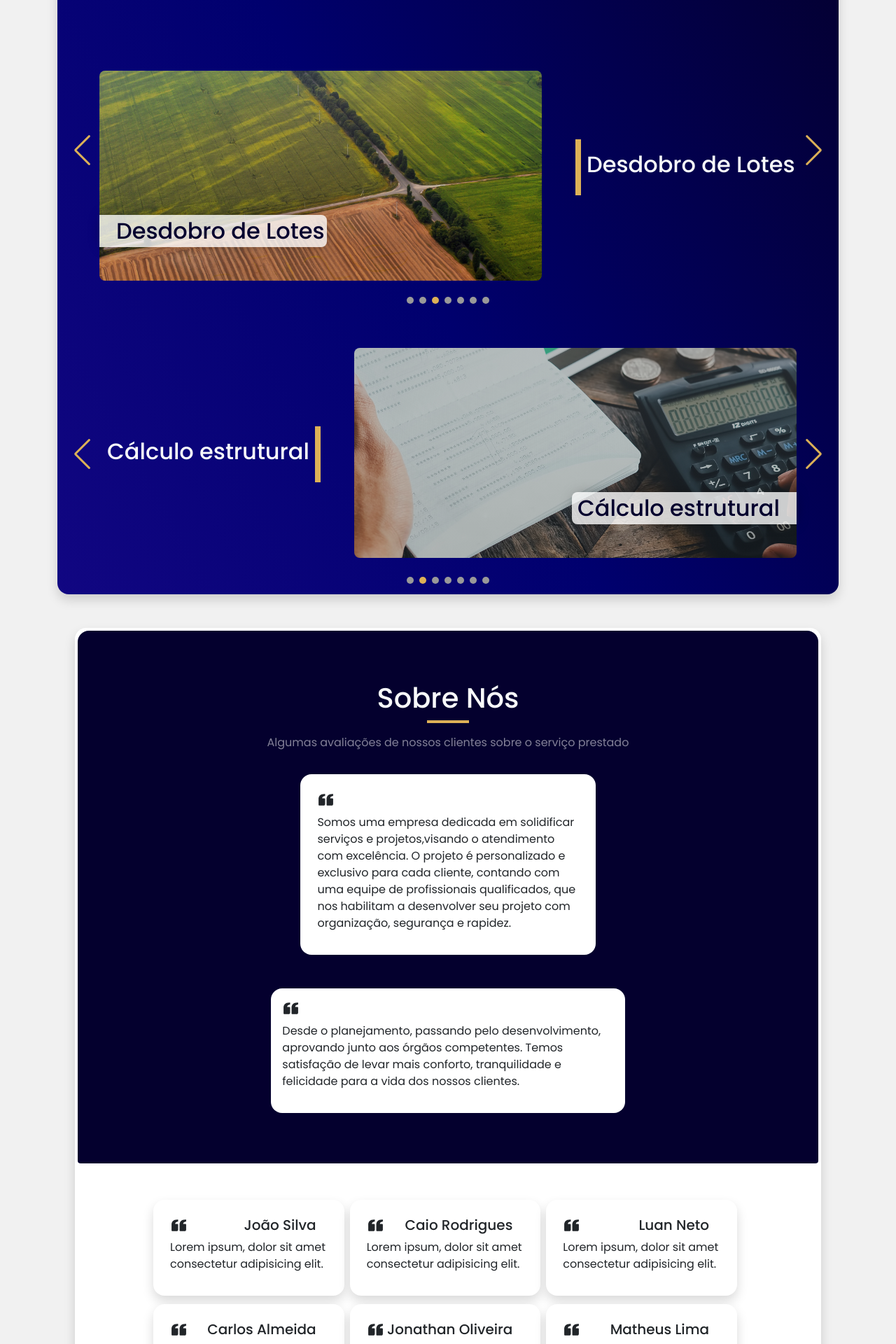
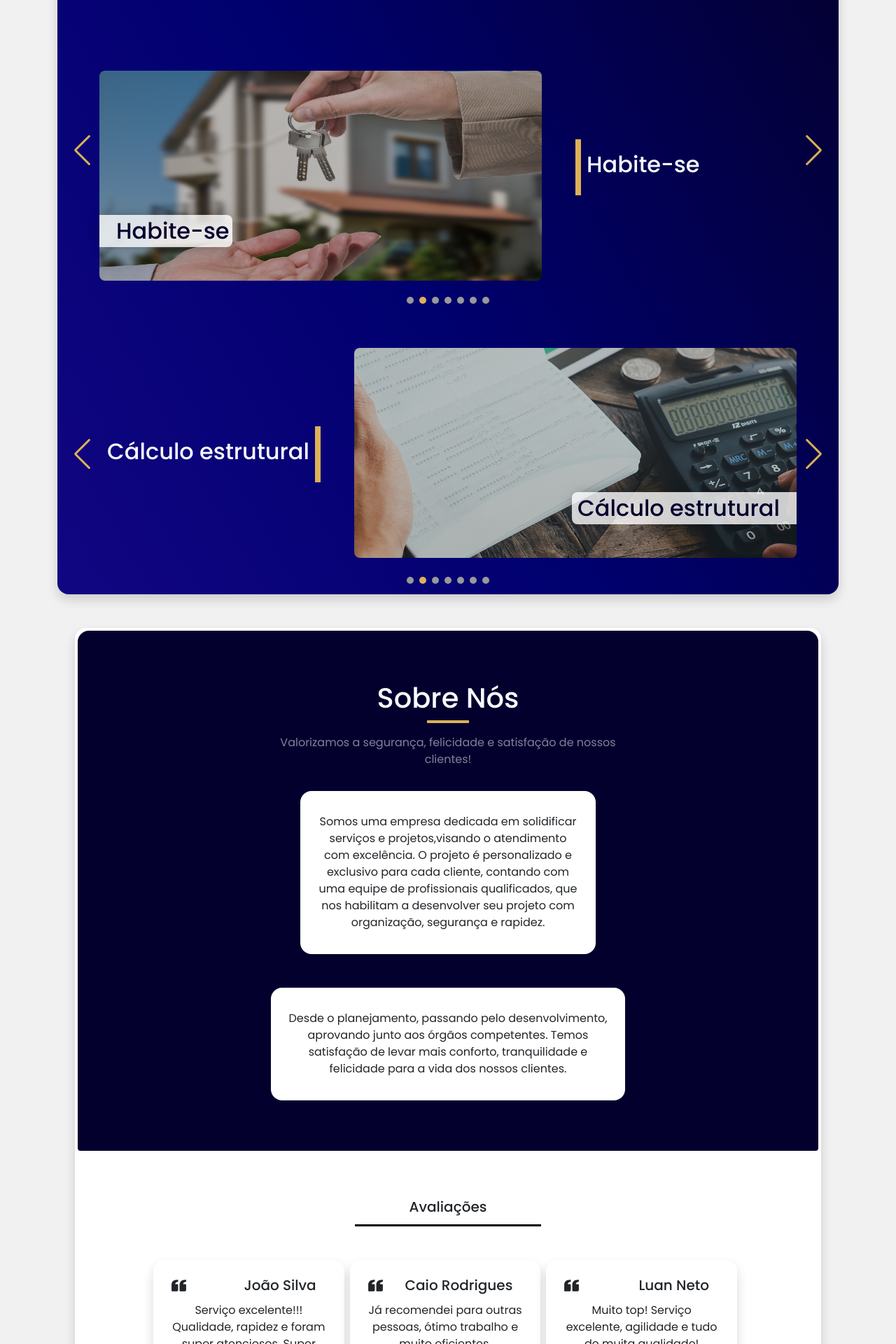
Before and after one commit to KelvinNatal/melosproject, a React (Vite) app: page / in a window 1280 px wide. Shown: the part 880-2800 px from the top of the page at 70% size. Built offline with nearby package versions, Linux system fonts and the light colour scheme.

Commit message:
Navbar Atualização

```diff
--- a/package.json
+++ b/package.json
@@ -10,6 +10,7 @@
     "preview": "vite preview"
   },
   "dependencies": {
+    "aos": "^2.3.4",
     "bootstrap": "^5.3.0",
     "react": "^18.2.0",
     "react-dom": "^18.2.0",
--- a/src/App.jsx
+++ b/src/App.jsx
@@ -16,7 +16,7 @@ function App() {
 
   return (
     <>
-      <div className='main'>
+      <div className='main' data-bs-spy="scroll" data-bs-target=".main">
         <NavBar/>
         <Header/>
 
--- a/src/containers/Contato.jsx
+++ b/src/containers/Contato.jsx
@@ -8,7 +8,7 @@ import { BsWhatsapp, BsFacebook, BsInstagram, BsTelephoneFill} from 'react-icons
 
 const Contato = () => {
   return (
-    <section id="contato">
+    <section id="contact">
         <div className='contato-content p-lg-5 d-flex justify-content-center'>
             <div className='container d-flex justify-content-center m-lg-5'>
                 <div className="left-row row m-4 col-12 col-lg-10">
--- a/src/containers/Servicos.jsx
+++ b/src/containers/Servicos.jsx
@@ -113,6 +113,8 @@ const informacoesDown = [
       }
   }, []);
 
+  const zekinha = false;
+
   const isMobile = width <= 768;
 
   return (
@@ -124,15 +126,16 @@ const informacoesDown = [
                     <div className='col-12 d-flex align-items-center justify-content-center mt-5 flex-column z-2'>
                         <h1 className='text-light z-1'>Serviços</h1>
                         <div className='title-servicos-badge z-0'></div>
-                        <p className='text-white-50 mt-3 text-center'>Lorem ipsum dolor sit amet consectetur adipisicing elit.</p>
+                        <p className='text-white-50 mt-3 text-center w-50'>Veja os serviços que temos a oferecer para você</p>
                     </div>
                     <Swiper
                       modules={[Autoplay, Navigation, Pagination, A11y]}
                       spaceBetween={50}
                       slidesPerView={1}
                       autoplay={{
-                        delay: 2000,
+                        delay: 5500,
                         disableOnInteraction: false,
+                        pauseOnMouseEnter: true
                       }}
                       navigation
                       pagination={{ clickable: true }}
@@ -177,8 +180,9 @@ const informacoesDown = [
                             spaceBetween={50}
                             slidesPerView={1}
                             autoplay={{
-                              delay: 3250,
+                              delay: 5750,
                               disableOnInteraction: false,
+                              pauseOnMouseEnter: true
                             }}
                             navigation
                             pagination={{ clickable: true }}
--- a/src/containers/SobreNos.jsx
+++ b/src/containers/SobreNos.jsx
@@ -13,19 +13,17 @@ const SobreNos = () => {
                     <div className='col-12 d-flex align-items-center justify-content-center mt-5 mb-5 flex-column z-2'>
                         <h1 className='z-1 text-light'>Sobre Nós</h1>
                         <div className='title-servicos-badge z-0'></div>
-                            <p className='text-white-50 mt-3 text-center'>Algumas avaliações de nossos clientes sobre o serviço prestado</p>
+                            <p className='text-white-50 mt-3 text-center w-50'>Valorizamos a segurança, felicidade e satisfação de nossos clientes!</p>
                         </div>
                         <div className='col-12'>
                             <div className='row d-flex justify-content-center'>
-                                <div className='col-5 bg-white mb-5 rounded-4 p-4 pb-5'>
-                                    <BiSolidQuoteLeft className='quota-icon'/>
+                                <div className='col-11 col-lg-5 bg-white text-center mb-5 rounded-4 p-4 pb-5'>
                                     <p className='pt-2'>Somos uma empresa dedicada em solidificar serviços e projetos,visando o atendimento com excelência. O projeto é personalizado e exclusivo para cada cliente, contando com uma equipe de profissionais qualificados, que nos habilitam a desenvolver seu projeto com organização, segurança e rapidez.</p>
                                 </div>
                             </div>
                             <div className='row d-flex justify-content-center'>
-                                <div className='col-6 bg-white mb-5 rounded-4 p-3 pb-5'>
-                                    <BiSolidQuoteLeft className='quota-icon'/>
-                                    <p className='pt-2'>Desde o planejamento, passando pelo desenvolvimento, aprovando junto aos órgãos competentes. Temos satisfação de levar mais conforto, tranquilidade e felicidade para a vida dos nossos clientes.</p>
+                                <div className='col-12 col-lg-6 bg-white text-center mb-5 rounded-4 p-3 pb-5'>
+                                    <p className='pt-3'>Desde o planejamento, passando pelo desenvolvimento, aprovando junto aos órgãos competentes. Temos satisfação de levar mais conforto, tranquilidade e felicidade para a vida dos nossos clientes.</p>
                                 </div>
                             </div>
                         </div>
@@ -34,51 +32,55 @@ const SobreNos = () => {
                     <div className='col-12'>
                         <div className='col-12 pb-1 mt-5'>
                             <div className='row d-flex justify-content-center'>
-                                <div className='col-10 col-lg-3 bg-white p-4 pb-5 me-2 mb-2 rounded-4 shadow'>
+                                <div className='col-12 mb-5 d-flex flex-column align-items-center'>
+                                    <p className='mt-3 fs-5 text-center pb-1 fw-medium'>Avaliações</p>
+                                    <div className='title-servicos-badge-final mt-4 w-25'></div>
+                                </div>
+                                <div className='col-10 col-lg-3 text-center bg-white p-4 me-0 me-lg-2 mb-2 rounded-4 shadow'>
                                     <div className='d-flex justify-content-between pe-3'>
                                         <BiSolidQuoteLeft className='quota-icon'/>
                                         <h5>João Silva</h5>
                                     </div>
-                                    <p>Lorem ipsum, dolor sit amet consectetur adipisicing elit.</p>
+                                    <p className='pb-2 pt-1'>Serviço excelente!!! Qualidade, rapidez e foram super atenciosos. Super recomendo.</p>
                                 </div>
-                                <div className='col-10 col-lg-3 bg-white p-4 mb-2 me-2 rounded-4 shadow'>
+                                <div className='col-10 col-lg-3 text-center bg-white p-4 mb-2 me-0 me-lg-2 rounded-4 shadow'>
                                     <div className='d-flex justify-content-between pe-3'>
                                         <BiSolidQuoteLeft className='quota-icon'/>
                                         <h5>Caio Rodrigues</h5>
                                     </div>
-                                    <p>Lorem ipsum, dolor sit amet consectetur adipisicing elit.</p>
+                                    <p className='pb-2 pt-1'>Já recomendei para outras pessoas, ótimo trabalho e muito eficientes.</p>
                                 </div>
-                                <div className='col-10 col-lg-3 bg-white p-4 mb-2 rounded-4 me-2 shadow'>
+                                <div className='col-10 col-lg-3 text-center bg-white p-4 mb-2 rounded-4 me-0 me-lg-2 shadow'>
                                     <div className='d-flex justify-content-between pe-3'>
                                         <BiSolidQuoteLeft className='quota-icon'/>
                                         <h5>Luan Neto</h5>
                                     </div>
-                                    <p>Lorem ipsum, dolor sit amet consectetur adipisicing elit.</p>
+                                    <p className='pb-2 pt-1'>Muito top! Serviço excelente, agilidade e tudo de muita qualidade!</p>
                                 </div>
                             </div>
                         </div>
                         <div className='col-12 pb-5'>
                             <div className='row d-flex justify-content-center'>
-                                <div className='col-10 col-lg-3 bg-white p-4 pb-5 me-2 mb-2 rounded-4 shadow'>
+                                <div className='col-10 col-lg-3 text-center bg-white p-4 me-0 me-lg-2 mb-2 rounded-4 shadow'>
                                     <div className='d-flex justify-content-between pe-3'>
                                         <BiSolidQuoteLeft className='quota-icon'/>
                                         <h5>Carlos Almeida</h5>
                                     </div>
-                                    <p>Lorem ipsum, dolor sit amet consectetur adipisicing elit.</p>
+                                    <p className='pb-2 pt-1'>Projeto excelente, atendimento ótimo, rapidez na execução das instalações e serviço excelente!</p>
                                 </div>
-                                <div className='col-10 col-lg-3 bg-white p-4 mb-2 me-2 rounded-4 shadow'>
+                                <div className='col-10 col-lg-3 text-center bg-white p-4 mb-2 me-0 me-lg-2 rounded-4 shadow'>
                                     <div className='d-flex justify-content-between pe-3'>
                                         <BiSolidQuoteLeft className='quota-icon'/>
                                         <h5>Jonathan Oliveira</h5>
                                     </div>
-                                    <p>Lorem ipsum, dolor sit amet consectetur adipisicing elit.</p>
+                                    <p className='pb-2 pt-1'>Tudo certinho! Excelente serviço e projetos muito bem estruturados!</p>
                                 </div>
-                                <div className='col-10 col-lg-3 bg-white p-4 mb-2 me-2 rounded-4 shadow'>
+                                <div className='col-10 col-lg-3 text-center bg-white p-4 mb-2 me-0 me-lg-2 rounded-4 shadow'>
                                     <div className='d-flex justify-content-between pe-3'>
                                         <BiSolidQuoteLeft className='quota-icon'/>
                                         <h5>Matheus Lima</h5>
                                     </div>
-                                    <p>Lorem ipsum, dolor sit amet consectetur adipisicing elit.</p>
+                                    <p className='pb-2 pt-1'>Ótimo serviço e rápido, atendimento excelente!</p>
                                 </div>
                             </div>
                         </div>
--- a/src/styles/containers/Contato.css
+++ b/src/styles/containers/Contato.css
@@ -32,3 +32,7 @@
 .contato-icon{
     font-size: 30px;
 }
+
+.form-control{
+    border-radius: 15px;
+}
--- a/src/styles/containers/NavBar.css
+++ b/src/styles/containers/NavBar.css
@@ -30,6 +30,16 @@ a{
 a.ativo{
     color: var(--c-secundary);
 }
+
 .nav-bottom{
     margin-top: 70px;
 }
+
+.custom-toggler.navbar-toggler {
+    border-color: transparent;
+}
+
+.nav-link.active {
+    color: var(--c-secundary) !important;
+    text-decoration:none;
+}
```
Also changed, not shown: src/containers/NavBar.jsx (+7 -7 lines), 1 other file (tests, documents, lock files or other folders).
